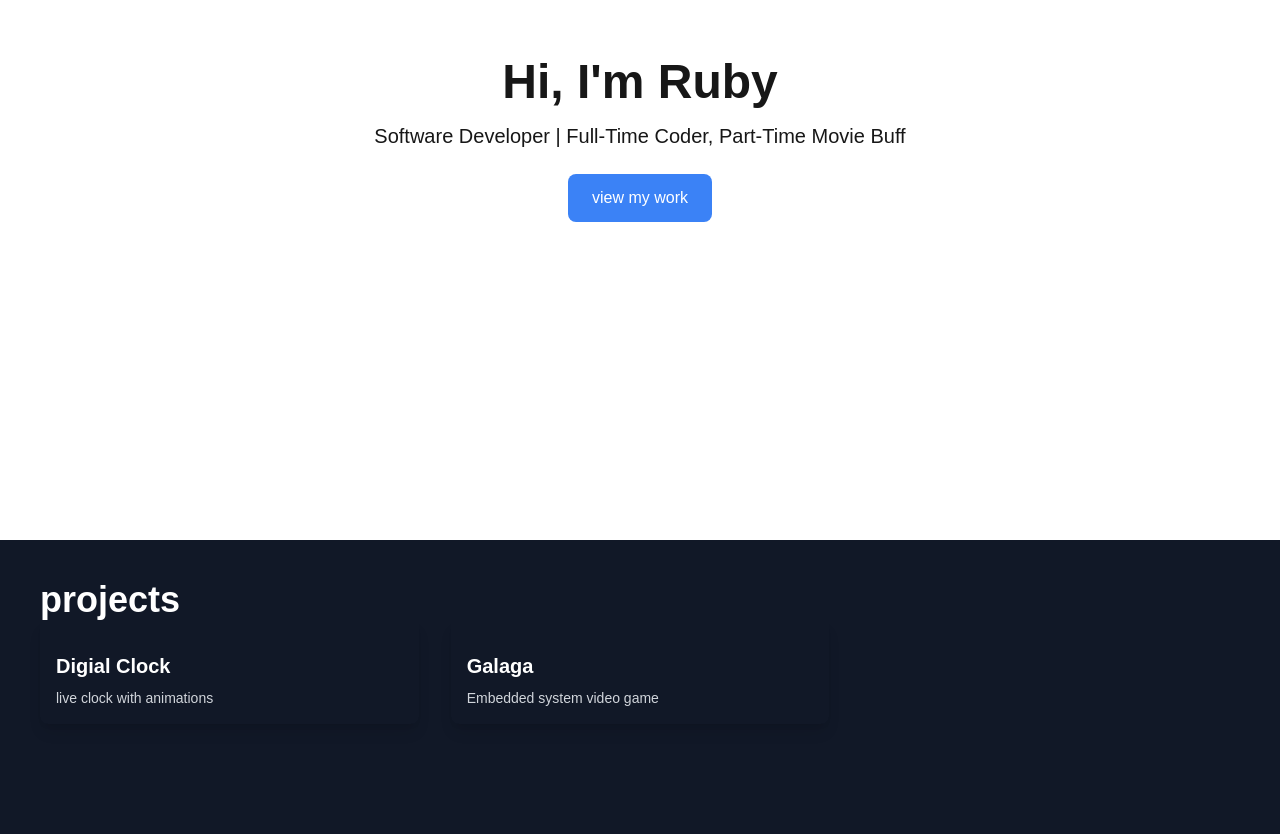
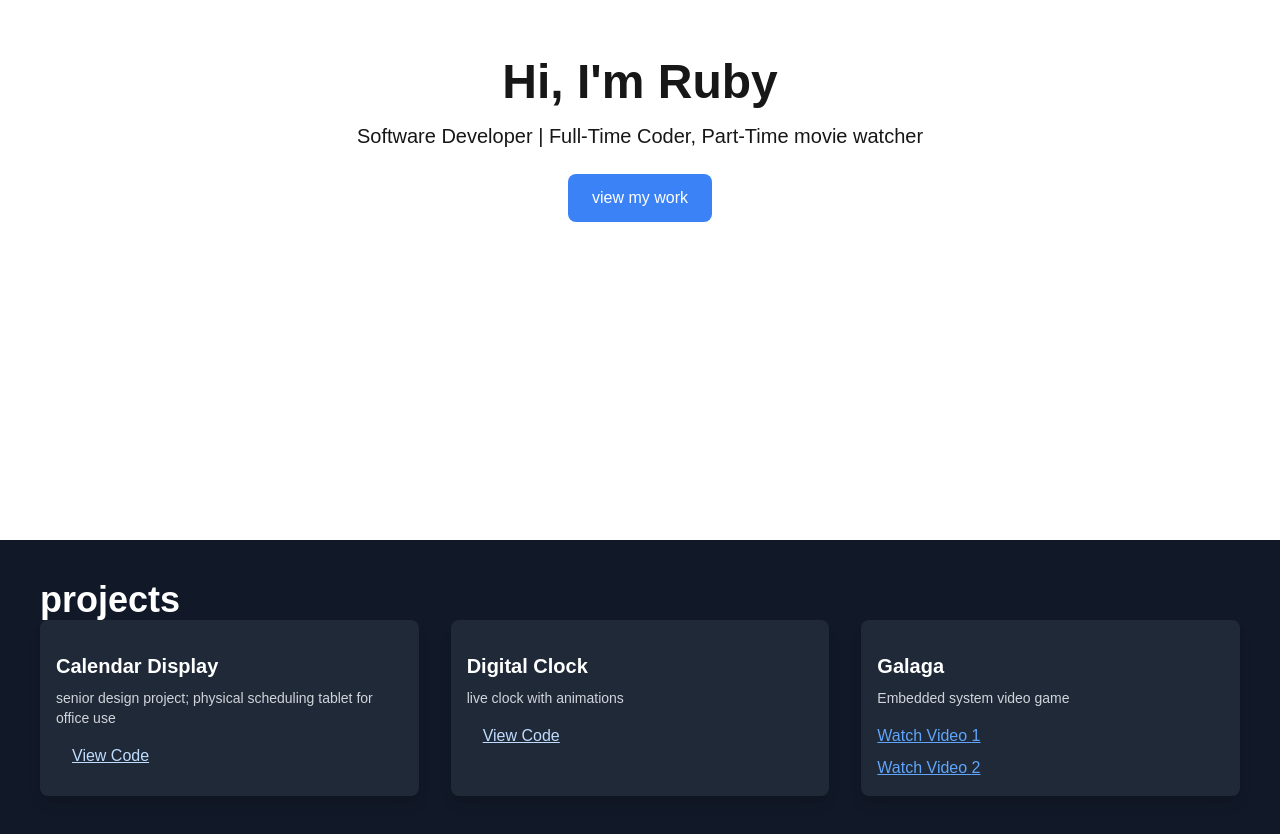
Before and after one commit to Ruby-Franco/website, a Next.js app: page / in a window 1280 px wide. Shown: the part 260-1094 px from the top of the page. Built offline with nearby package versions, Linux system fonts and the light colour scheme.

Commit message:
basic project grid structure

```diff
--- a/src/app/components/Hero.js
+++ b/src/app/components/Hero.js
@@ -12,7 +12,7 @@ export default function Hero(){
                 Hi, I'm Ruby
             </h1>
             <p className="text-xl mt-4">
-            Software Developer | Full-Time Coder, Part-Time Movie Buff
+            Software Developer | Full-Time Coder, Part-Time movie watcher
             </p>
             <button onClick={scrollToProjects}
             className="mt-6 px-6 py-3 bg-blue-500 text-white rounded-lg">
--- a/src/app/components/projects.js
+++ b/src/app/components/projects.js
@@ -1,17 +1,25 @@
 const projects =  [
     {
-        title: "Digial Clock",
+    title: "Calendar Display",
+    description: "senior design project; physical scheduling tablet for office use",
+    image: "",
+    videos: [],
+    demo: "", // deployment link
+    repo: "https://github.com/Ruby-Franco/digitalClock",  // github link
+    },
+    {
+        title: "Digital Clock",
         description: "live clock with animations ",
         image: "",
-        video: "",
+        videos: [],
         demo: "", // deployment link
-        repo: "",  // github link
+        repo: "https://github.com/Ruby-Franco/digitalClock",  // github link
     },
     {
         title: "Galaga",
         description: "Embedded system video game",
         image: "",
-        video: "",
+        videos: ["https://youtube.com/shorts/FEKUv1DBuSc?si=FW4kttocBKcnIxxi", "https://youtu.be/bLYGNdP3L44?si=qfbMcROr1F8pq7tZ",] ,
         demo: "", // deployment link
         repo: "",  // github link
     }
@@ -25,12 +33,29 @@ export default function ProjectSection() {
         <h2 className="text-4xl font-bold"> projects</h2>
 
         <div className="grid md:grid-cols-2 lg:grid-cols-3 gap-8">
-            {projects.map((project, index) => (<div key={index} className="bggray-800 p-4 rounded-lg shadow-lg">
+            {projects.map((project, index) => (<div key={index} className="bg-gray-800 p-4 rounded-lg shadow-lg">
 
             <h3 className="text-xl font-semibold mt-4">     {project.title}  </h3>
             <p className="text-gray-300 text-sm mt-2">      {project.description} </p>
 
+            <div className="mt-4">
+              {project.videos?.map((video, vidIndex) => (
+                  <a
+                  key={vidIndex}
+                  href={video}
+                  target="_blank"
+                  rel="noopener noreferrer"
+                  className="block text-blue-400 underline hover:text-blue-500 mt-2">
+                  Watch Video {vidIndex + 1}
+              </a>
+              )) }
+            </div>
 
+              {project.repo ? (
+                <a href={project.repo} target="_blank" rel="noopener noreferrer" className="text-blue-200 underline ml-4">
+                  View Code
+                </a>
+              ) : null}
             </div>))}
 
         </div>
```
